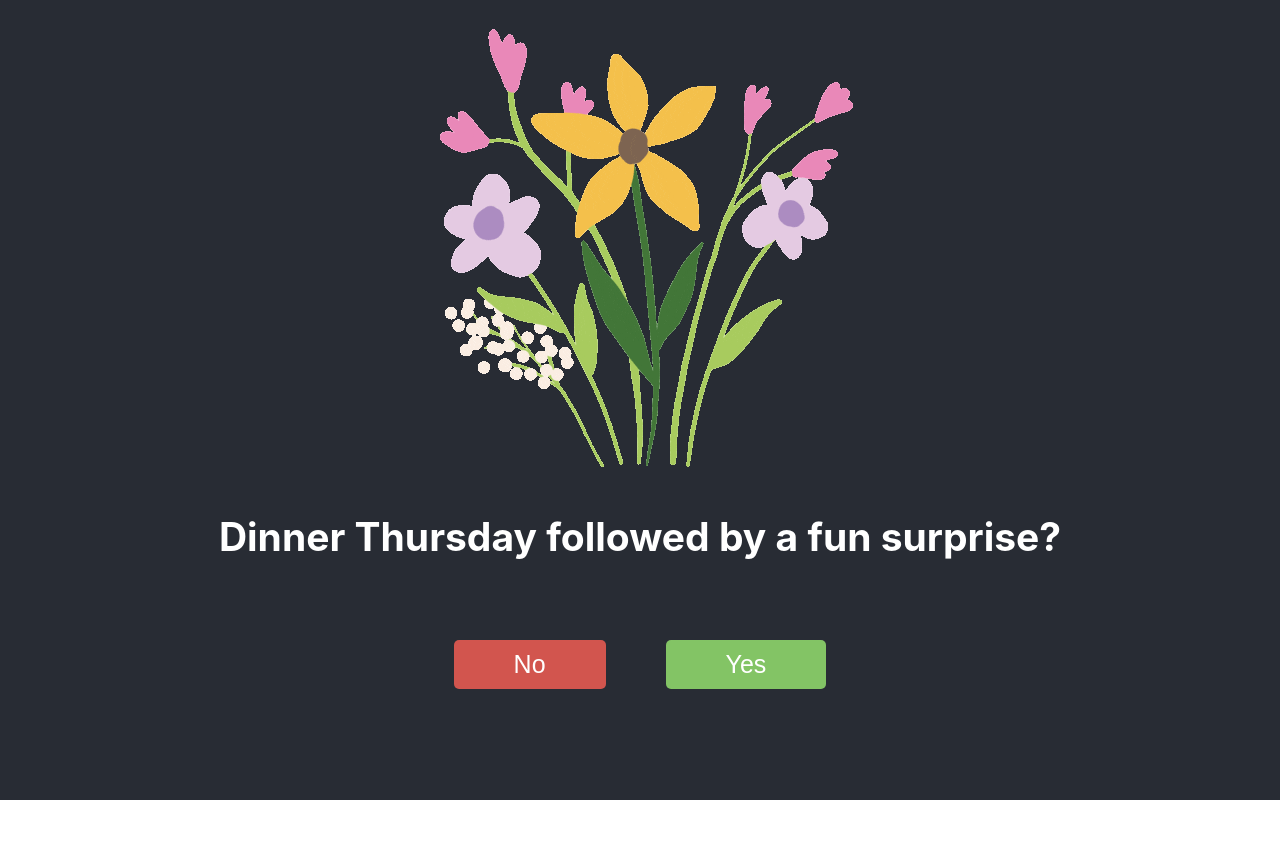
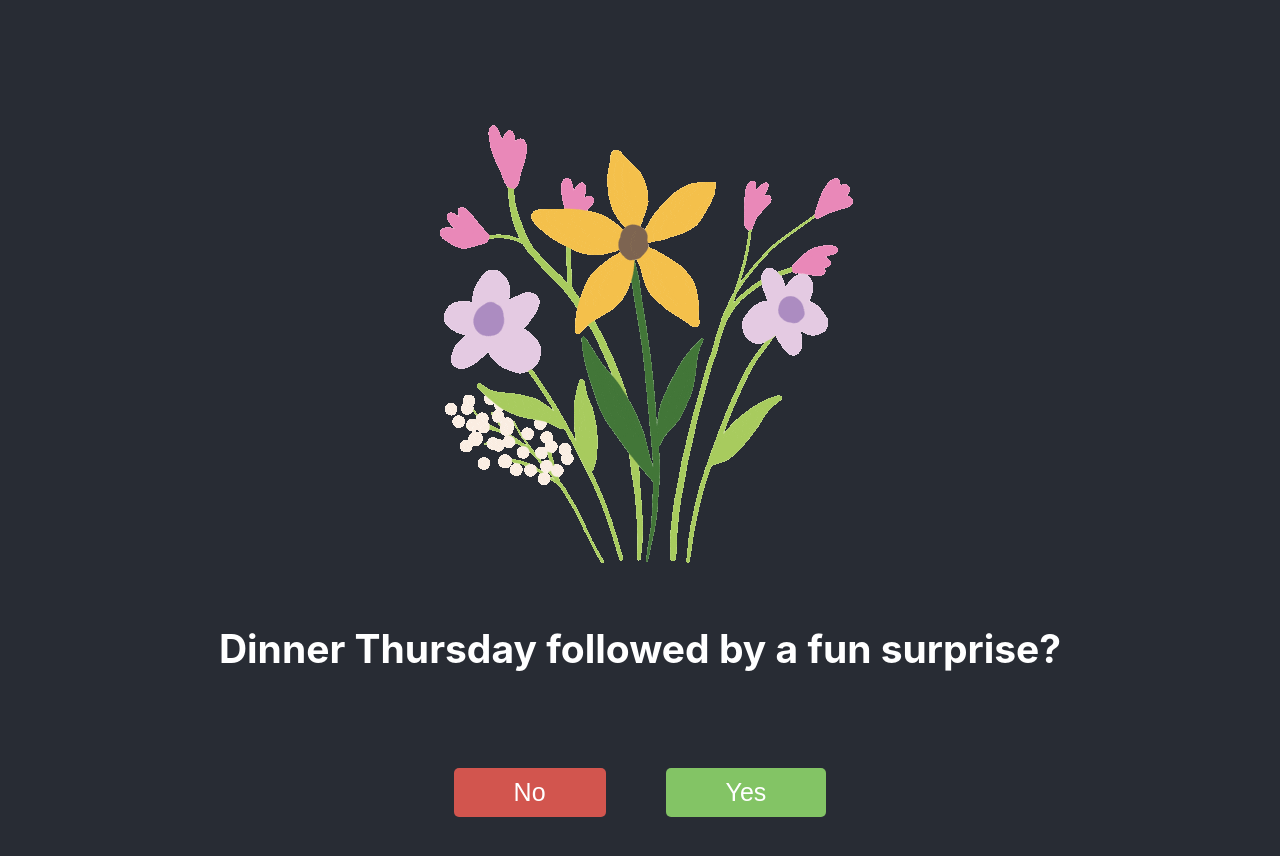
Before and after one commit to aabdelw1/will-you-go-out, a React (Create React App) app: page / in a window 1280 px wide. Shown: the top 856 px of the page. Before the commit the page ends 800 px from the top, so only its background shows below. Built offline with nearby package versions, Linux system fonts and the light colour scheme.

Commit message:
fixed padding

```diff
--- a/src/WillYouGoOut.tsx
+++ b/src/WillYouGoOut.tsx
@@ -7,10 +7,16 @@ const Container = styled.div`
   align-items: center;
   justify-content: center;
   height: 100vh;
+
+  /* @media (max-width: 768px) { */
+
+    margin-top: 6rem;
+  /* } */
 `;
 
 const Question = styled.h2`
   margin-bottom: 5rem;
+  padding: 1rem;
   text-align: center;
 
   @media (max-width: 768px) {
```
